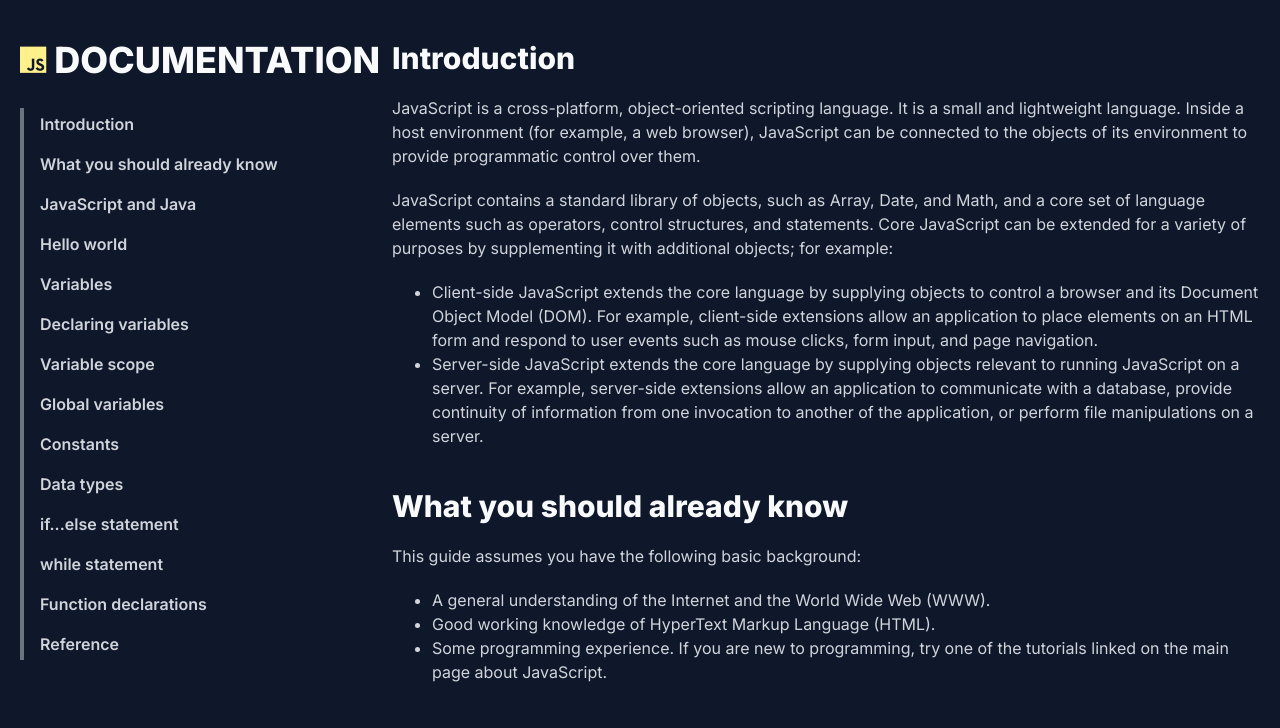
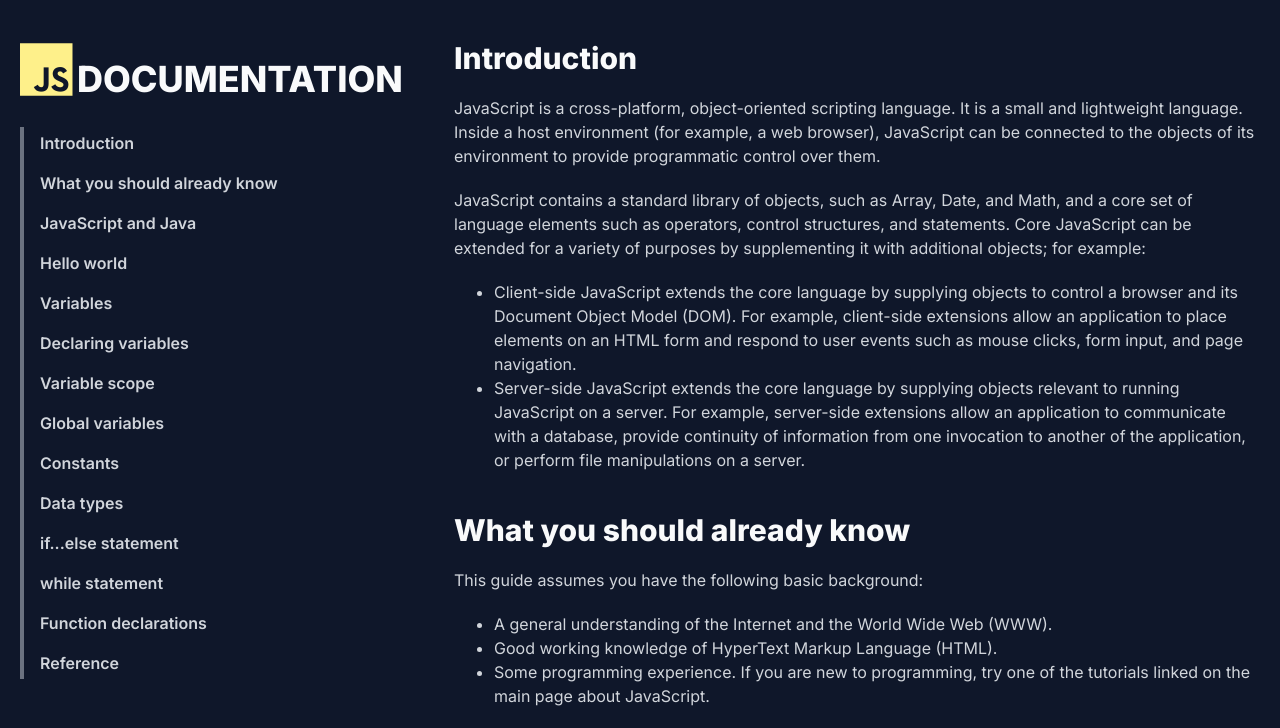
Before and after one commit to afaisalsahar/FCC-rwd-technical-documentation, a website: page index.html in a window 1280 px wide. Shown: the top 728 px of the page. Drawn offline with Linux system fonts and the light colour scheme.

Commit message:
Styling/ fix navigation positioning and spacing

```diff
--- a/styles/tailwindcss-input.css
+++ b/styles/tailwindcss-input.css
@@ -17,26 +17,19 @@ body {
 .masthead {
     @apply lg:fixed;
     @apply mb-10;
-    @apply flex flex-wrap justify-start;
 }
 .masthead__icon {
-    @apply text-3xl;
+    @apply text-6xl;
     @apply text-yellow-200;
-    @apply mt-[2.4px] mr-2;
+    @apply inline-block
 }
 .masthead__logo {
     @apply text-4xl text-gray-50 font-extrabold uppercase;
     @apply mb-5;
-}
-.masthead__nav {
-    @apply basis-full;
+    @apply inline-block
 }
 .masthead__list {
     @apply border-l-4 border-gray-500;
-}
-
-.masthead__item {
-    @apply w-full;
 }
 
 .masthead__link {
@@ -55,7 +48,7 @@ body {
 }
 
 .doc {
-    @apply lg:pl-[40%] xl:pl-[30%] lg:-mt-10;
+    @apply lg:pl-[45%] xl:pl-[35%] 2xl:pl-[30%] lg:-mt-10;
 }
 .doc article {
     @apply my-10;
```
Also changed, not shown: styles/styles.css.
